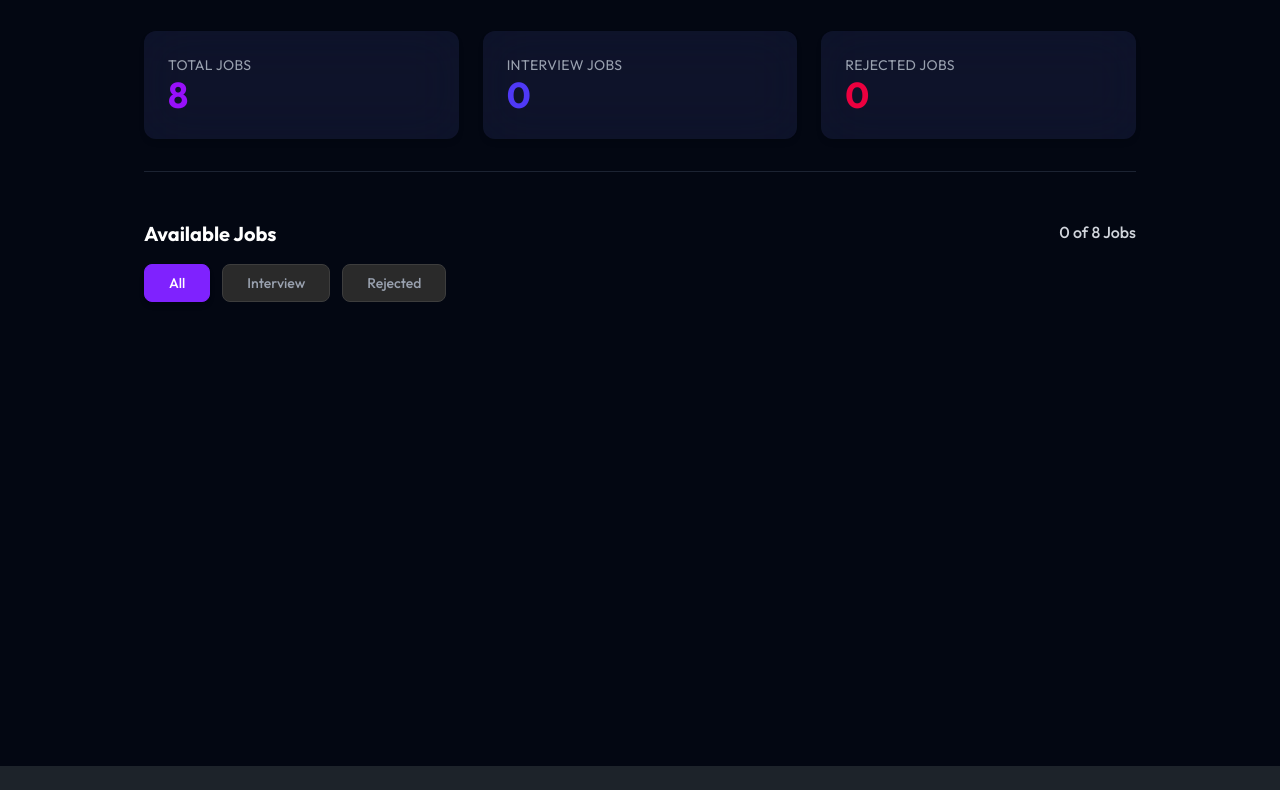
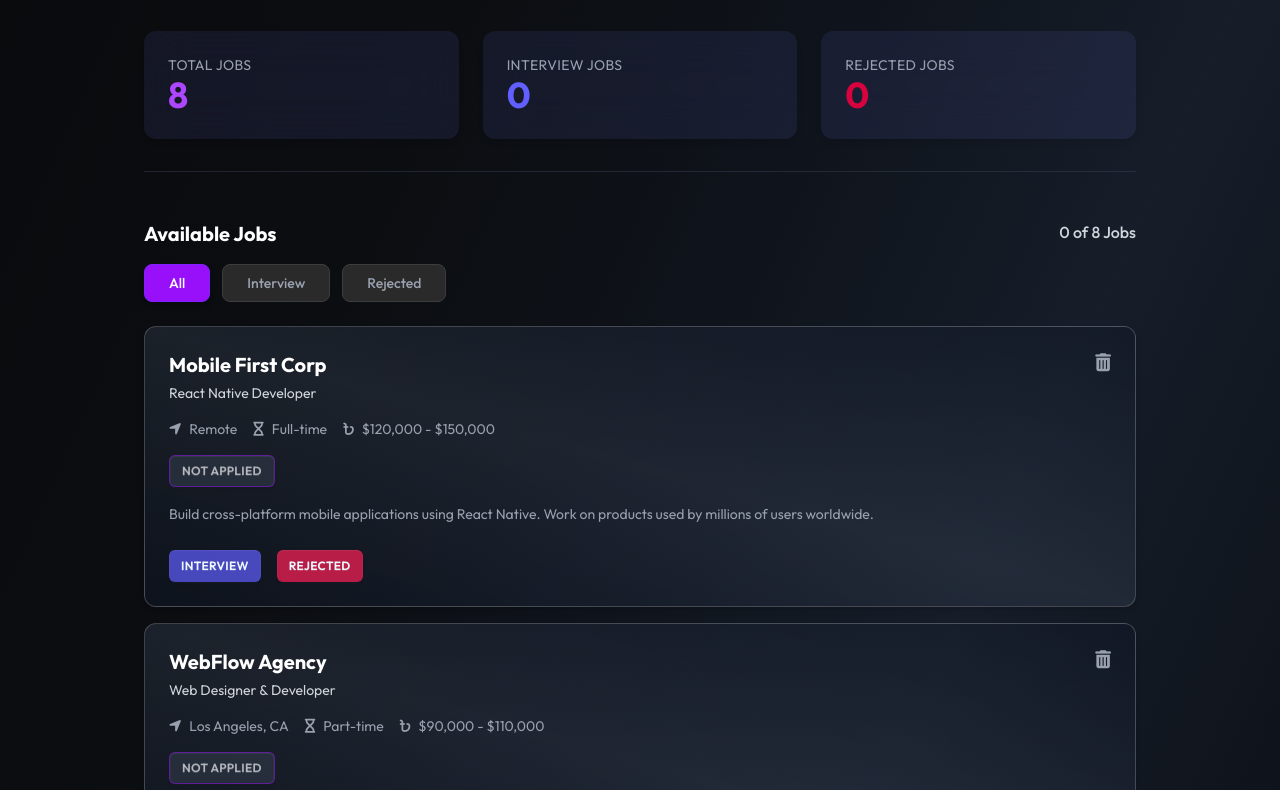
Before and after one commit to CoderGUY47/ph_assignment_4_job_tracker, a plain HTML site: page index.html in a window 1280 px wide. Shown: the part 93-883 px from the top of the page. Before the commit the page ends 859 px from the top, so only its background shows below. Drawn offline with nearby package versions, Linux system fonts and the light colour scheme.

Commit message:
\\===dummy jobs added===//

```diff
--- a/index.html
+++ b/index.html
@@ -26,7 +26,7 @@
   </style>
 </head>
 
-<body class="min-h-screen bg-gray-950 text-white">
+<body class="min-h-screen bg-gradient-to-tl from-black/70 via-gray-900/50 to-black/70 text-white">
   <div class="max-w-5xl mx-auto px-4 py-10">
     <header class="mb-12">
       <h1 class="text-3xl font-bold text-white">Job Application Tracker</h1>
@@ -36,15 +36,15 @@
     <section class="status-panel grid grid-cols-1 md:grid-cols-3 gap-6 mb-8">
       <div class="status-card p-6 flex flex-col gap-x-4 bg-indigo-400/10 shadow-md backdrop-blur-xl border-0 border-white/20 rounded-xl">
         <h6 class="text-gray-400 text-sm font-normal uppercase tracking-wide">Total Jobs</h6>
-        <p id="total-count" class="text-4xl font-bold text-purple-600">8</p>
+        <p id="total-count" class="text-4xl font-bold text-purple-500">8</p>
       </div>
       <div class="status-card p-6 flex flex-col gap-x-4 bg-indigo-400/10 shadow-md backdrop-blur-xl border-0 border-white/20 rounded-xl">
         <h6 class="text-gray-400 text-sm font-normal uppercase tracking-wide">Interview Jobs</h6>
-        <p id="interview-count" class="text-4xl font-bold text-indigo-600">0</p>
+        <p id="interview-count" class="text-4xl font-bold text-indigo-500">0</p>
       </div>
       <div class="status-card p-6 flex flex-col gap-x-4 bg-indigo-400/10 shadow-md backdrop-blur-xl border-0 border-white/20 rounded-xl">
         <h6 class="text-gray-400 text-sm font-normal uppercase tracking-wide">Rejected Jobs</h6>
-        <p id="rejected-count" class="text-4xl font-bold text-rose-600">0</p>
+        <p id="rejected-count" class="text-4xl font-bold text-rose-600/90">0</p>
       </div>
     </section>
     <hr class="border-gray-700/50 py-6">
@@ -54,7 +54,7 @@
         <div class="text-left">
           <h2 class="text-xl font-bold text-white">Available Jobs</h2>
           <div id="list-container" class="flex gap-3 mt-4">
-            <button onclick="switchTab('all')" id="all-btn" class="btn-tab active px-6 py-2 rounded-lg text-sm font-medium transition-all bg-violet-600 text-white shadow-md border border-violet-600">All</button>
+            <button onclick="switchTab('all')" id="all-btn" class="btn-tab active px-6 py-2 rounded-lg text-sm font-medium transition-all bg-purple-600 text-white shadow-md border border-violet-600">All</button>
             <button onclick="switchTab('interview')" id="interview-btn" class="btn-tab px-6 py-2 rounded-lg text-sm font-medium transition-all">Interview</button>
             <button onclick="switchTab('rejected')" id="rejected-btn" class="btn-tab px-6 py-2 rounded-lg text-sm font-medium transition-all">Rejected</button>
           </div>
@@ -64,7 +64,6 @@
         </div>
       </div>
     </section>
-  </div>
 
     <div id="job-list-container" class="min-h-[400px]">
     <!--jobs card will be shown here via clone, do not want innerHtml, cz it becomes hijibiji-->
@@ -73,8 +72,8 @@
 
     <!--no jobs available-->
     <div id="no-jobs-card" class="hidden">
-    <div class="flex flex-col items-center justify-center py-22 text-center bg-zinc-900 border border-dashed border-gray-500">
-      <div class="bg-gray-700/80 size-20 rounded-2xl flex items-center justify-center mb-4 transition-transform hover:scale-105">
+      <div class="flex flex-col items-center justify-center py-22 text-center bg-gray-900 border border-dashed border-gray-500">
+        <div class="bg-gray-700/50 size-20 rounded-2xl flex items-center justify-center mb-4 transition-transform hover:scale-105">
           <img src="/jobs.png" class="size-10" alt="">
         </div>
         <h3 class="text-xl font-bold text-white mb-1">No Jobs Available</h3>
@@ -84,13 +83,13 @@
 
 
     <div class="job-card-container hidden">
-    <div class="job-card bg-gray-800 p-6 rounded-xl shadow-md mb-4 relative transition-all hover:shadow-lg text-gray-200 border border-gray-500">
-      <button class="delete-btn absolute top-6 right-6 text-gray-500 hover:text-rose-500 transition-colors duration-300">
+      <div class="job-card bg-gradient-to-bl from-gray-900/50 via-gray-700/40 to-gray-900/50 p-6 rounded-xl shadow-md mb-4 relative transition-all hover:shadow-lg text-gray-200 border border-white/20">
+        <button class="delete-btn absolute top-6 right-6 text-gray-400 hover:text-rose-500 transition-colors duration-300">
         <i class="fa-solid fa-trash-can text-lg"></i>
       </button>
       <div class="company-info mb-4">
         <h3 class="company-name text-xl mb-1 font-bold text-white"></h3>
-        <p class="job-position text-gray-400 text-sm"></p>
+        <p class="job-position text-gray-300 text-sm"></p>
       </div>
       <div class="job-details flex flex-wrap gap-x-4 gap-y-2 text-sm text-gray-400 mb-4">
         <span class="flex items-center gap-2"><i class="fa-solid fa-location-arrow"></i>
@@ -105,16 +104,17 @@
       </div>
 
       <div class="job-status-btn mb-4">
-        <button class="job-status-badge btn btn-sm bg-white/20 text-violet-500 text-xs font-semibold rounded-md uppercase tracking-wide border border-violet-800/60">Apply</button>
+        <button class="job-status-badge btn btn-sm bg-gray-700/50 text-white/60 text-xs font-semibold rounded-md uppercase tracking-wide border border-purple-600/50"></button>
       </div>
       <p class="job-description text-sm text-gray-400 leading-relaxed mb-6 line-clamp-2 md:line-clamp-none"></p>
         <div class="flex gap-4">
-        <button class="interview-btn btn btn-sm bg-white/20 text-indigo-500 text-xs font-semibold rounded-md uppercase tracking-wide border border-indigo-800/60">Interview</button>
-        <button class="rejected-btn btn btn-sm bg-white/20 text-rose-500 text-xs font-semibold rounded-md uppercase tracking-wide border border-rose-800/60">Rejected</button>
+          <button class="interview-btn btn btn-sm bg-indigo-500/70 text-xs font-semibold rounded-md uppercase tracking-wide border-0 hover:bg-indigo-600 hover:text-white">Interview</button>
+          <button class="rejected-btn btn btn-sm bg-rose-500/70 text-xs font-semibold rounded-md uppercase tracking-wide border-0 hover:bg-red-600 hover:text-white">Rejected</button>
         </div>
       </div>
     </div>
 
+  </div>
   <!-- Scripts -->
   <script src="/script.js"></script>
 </body>
--- a/script.js
+++ b/script.js
@@ -105,7 +105,7 @@
   },
 ];
 
-let jobs = [...dummyJobs];
+let jobs = [...dummyJobs]; //"..." use spread operator to take everything from dummyJobs and put it in the new array
 let currentTabIndex = "all";
 
 
@@ -123,7 +123,6 @@
 //starting point for starting the web afer reloadiing
 function init(){
   updateJobs();
-//updateStatusPanel();
   }
 
 function updateJobs(){
@@ -153,8 +152,18 @@
     newCard.querySelector(".job-type").textContent = job.type;
     newCard.querySelector(".job-salary").textContent = job.salary;
     newCard.querySelector(".job-description").textContent = job.description;
-    newCard.querySelector(".job-status-badge").textContent = job.status;
+    newCard.querySelector(".job-status-badge").textContent = job.appliedStatus;
     jobListContainer.appendChild(newCard);
   })
 
+
+  //switch tab
+  function switchTab(newTab){
+    currentTabIndex = newTab;
+
+
+  }
+
 }
+
+init();
```
Lines whose indentation alone changed are shown as unchanged.
